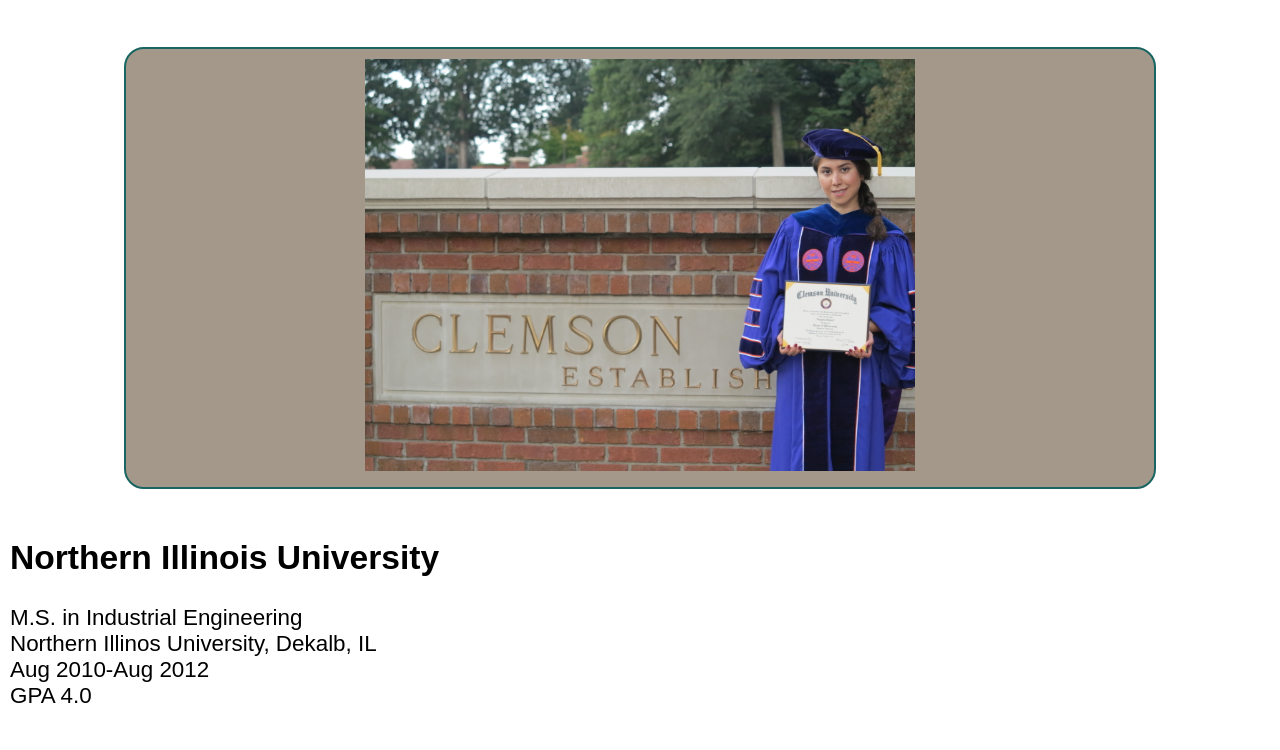
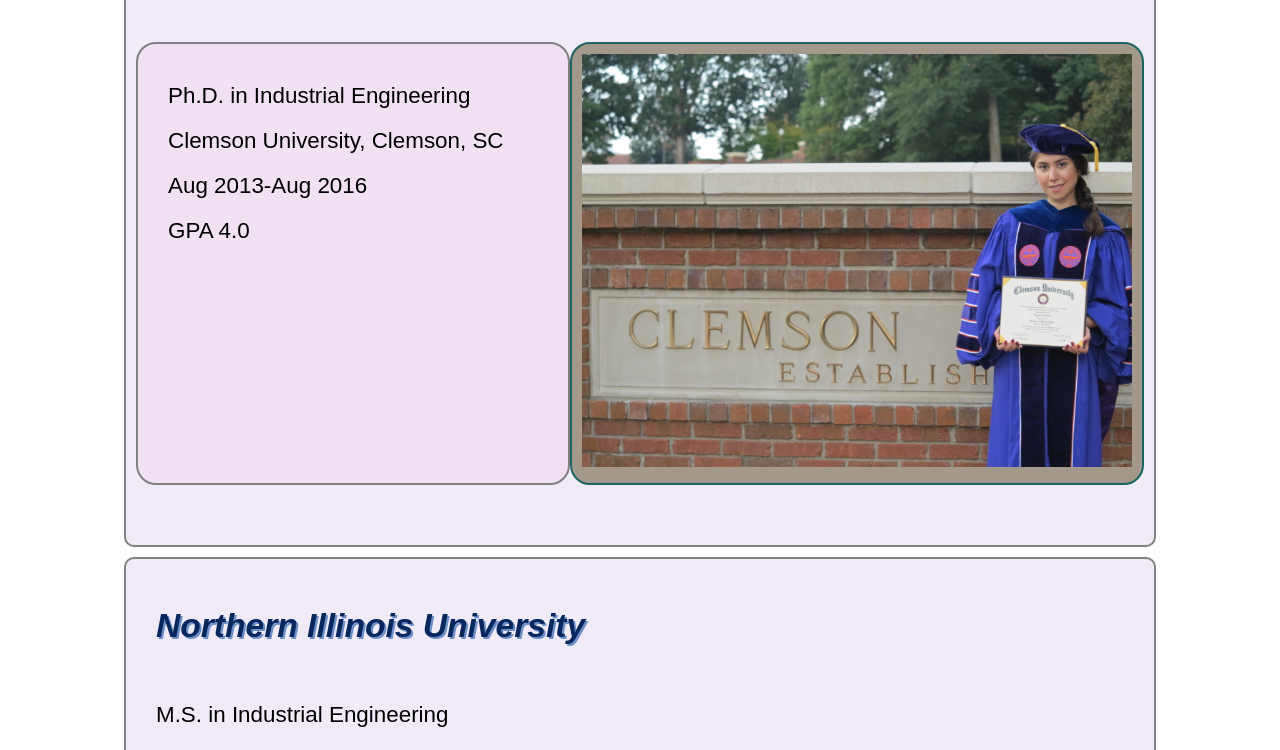
Before and after one commit to nzinouri21/Udacity-Make-a-Webpage-Project, a plain HTML site: page index-page3.html in a window 1280 px wide. Shown: the part 518-1268 px from the top of the page. Drawn offline with Linux system fonts and the light colour scheme.

Commit message:
CSS passed the check
The CSS styling shit for this project passed the check.

```diff
--- a/style.css
+++ b/style.css
@@ -39,7 +39,7 @@ h1{
 .pic{
   padding: 10px 10px 10px 10px;
   margin: 50px auto;
-  max-width: 80%;
+  width: 80%;
   height: auto; /*responsive image*/
   text-align: center;
   background-color: #A39889;
@@ -47,6 +47,7 @@ h1{
   border: 2px solid brown;
   border-color: #196562;
 }
+
 
 .ToC{
   text-align: left;
@@ -58,3 +59,65 @@ h1{
   border-radius: 10px 10px;
   border: 2px solid gray;
 }
+
+nav{
+  display: block;
+  list-style-type: decimal;
+}
+
+li{
+  line-height: 200%
+}
+
+.AboutMe{
+  text-align: left;
+  padding: 10px 10px 10px 10px;
+  margin: 10px auto;
+  max-width: 80%;
+  height: auto;
+  background-color: #F0EBF7;
+  border-radius: 10px 10px;
+  border: 2px solid gray;
+}
+
+h2{
+color: #08285D;
+font-style: italic;
+text-shadow: 2px 2px #6D90C9;
+padding: 10px 40px 10px 20px;
+}
+
+p{
+  margin: 15px 0;
+  line-height: 2.0;
+  margin: 10px auto;
+  padding: 10px 20px 10px 20px;
+  justify-content: space-around;
+}
+
+/*first line indentation*/
+.MyURL{
+  color: #1751B1;
+  font-style: italic;
+  text-shadow: 1px 1px #7BA6EC;
+}
+
+
+.flex{
+  display: flex;
+  flex-direction: row;
+  justify-content: center;
+}
+
+.nexttopic{
+  padding: 10px 10px 10px 10px;
+  margin: 50px auto;
+  width: 80%;
+  line-height: 2.0;
+  justify-content: space-around;
+  height: auto;
+  text-align: left;
+  background-color: #F1E1F3;
+  border-radius: 20px;
+  border: 2px solid gray;
+}
```
